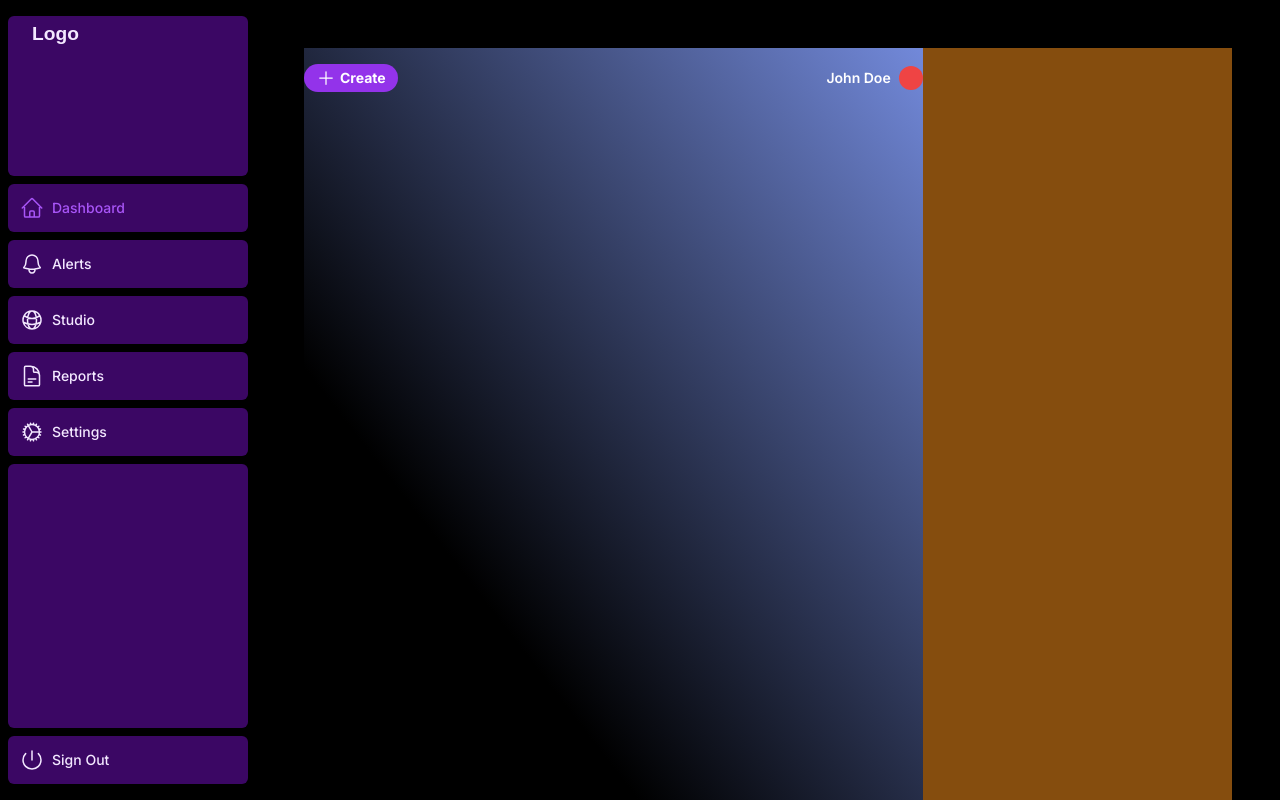
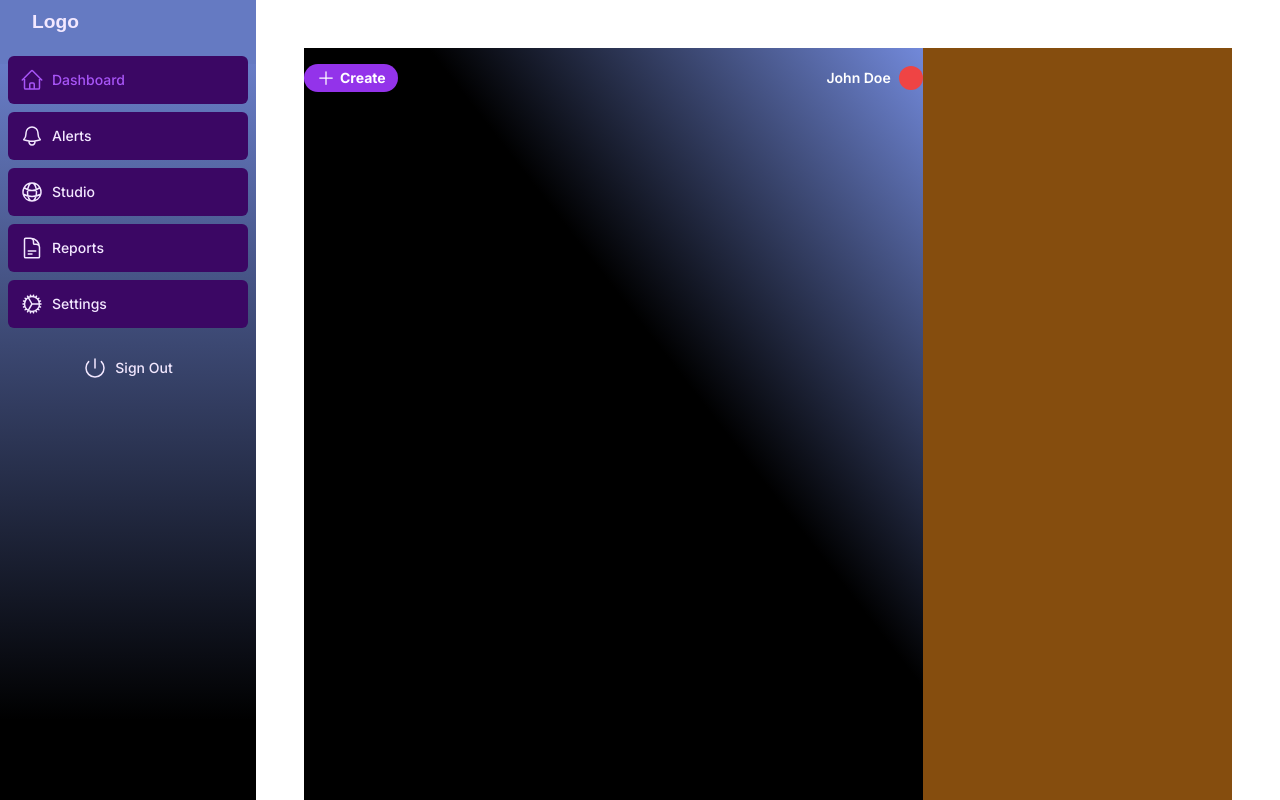
Before and after one commit to Leeky19/nextjs-tp, a Next.js app in the folder nextjs-tpnote/: page /dashboard in a window 1280 px wide. Built offline with nearby package versions, Linux system fonts and the light colour scheme; a web font is replaced by a local one.

Commit message:
Changement de couleur de fond de la sidebar

```diff
--- a/nextjs-tpnote/src/app/dashboard/layout.tsx
+++ b/nextjs-tpnote/src/app/dashboard/layout.tsx
@@ -2,8 +2,8 @@ import SideNav from '@/app/ui/dashboard/sidenav';
 
 export default function Layout({ children }: { children: React.ReactNode }) {
   return (
-    <div className="flex h-screen flex-col md:flex-row md:overflow-hidden bg-black">
-      <div className="w-full flex-none md:w-64">
+    <div className="flex h-screen flex-col md:flex-row md:overflow-hidden">
+      <div className="w-full flex-none md:w-64" style={{ background: 'linear-gradient(to bottom, #7289da, #000000 90%)' }}>
         <SideNav />
       </div>
       <div className="flex-grow p-6 md:overflow-y-auto md:p-12">{children}</div>
--- a/nextjs-tpnote/src/app/dashboard/page.tsx
+++ b/nextjs-tpnote/src/app/dashboard/page.tsx
@@ -4,7 +4,7 @@ export default function Page() {
   return (
     <div className="flex h-screen">
       {/* Partie gauche - occupe 2/3 de la largeur */}
-      <div className="w-2/3 h-full flex flex-col justify-between" style={{background: 'linear-gradient(to bottom left, #7289da, black 70%)'}}>
+      <div className="w-2/3 h-full flex flex-col justify-between" style={{background: 'linear-gradient(to bottom left, #7289da, black 40%)'}}>
         <div>
           <div className="flex justify-between items-center">
             <button className="bg-purple-600 hover:bg-purple-700 text-white font-bold text-sm py-1 px-3 rounded-full flex items-center mt-4">
--- a/nextjs-tpnote/src/app/ui/dashboard/sidenav.tsx
+++ b/nextjs-tpnote/src/app/ui/dashboard/sidenav.tsx
@@ -4,23 +4,23 @@ import { PowerIcon } from '@heroicons/react/24/outline';
 
 export default function SideNav() {
   return (
-    <div className="flex h-full flex-col px-3 py-4 md:px-2">
+    <div className="flex h-16 flex-col px-3 py-4 md:px-2" style={{ background: '#657ac2' }}>
       <Link
-        className="mb-2 flex h-20 items-end justify-start rounded-md bg-purple-950 p-4 md:h-40 text-purple-100"
+        className="mb-2 flex h-20 items-end justify-start rounded-md p-4 md:h-40 text-purple-100"
         href="/"
       >
-          <span
-            className="absolute top-5 left-8"
-            style={{ fontSize: '1.2rem', fontFamily: 'Arial, sans-serif', fontWeight: 'bold' }}
-          >
-            Logo
-          </span>
+        <span
+          className="absolute top-2 left-8"
+          style={{ fontSize: '1.2rem', fontFamily: 'Arial, sans-serif', fontWeight: 'bold' }}
+        >
+          Logo
+        </span>
       </Link>
-      <div className="flex grow flex-row justify-between space-x-2 md:flex-col md:space-x-0 md:space-y-2">
+      <div className="flex flex-col gap-2 flex-grow">
         <NavLinks />
-        <div className="hidden h-auto w-full grow rounded-md bg-purple-950 md:block"></div>
+        <div className="h-auto rounded-md"></div>
         <form>
-          <button className="flex h-[48px] w-full grow items-center justify-center gap-2 rounded-md bg-purple-950 p-3 text-sm text-purple-100 font-medium hover:bg-purple-300 hover:text-purple-600 md:flex-none md:justify-start md:p-2 md:px-3">
+          <button className="flex h-[48px] w-full items-center justify-center gap-2 rounded-md p-3 text-sm text-purple-100 font-medium hover:bg-purple-300 hover:text-purple-600">
             <PowerIcon className="w-6" />
             <div className="hidden md:block">Sign Out</div>
           </button>
```
